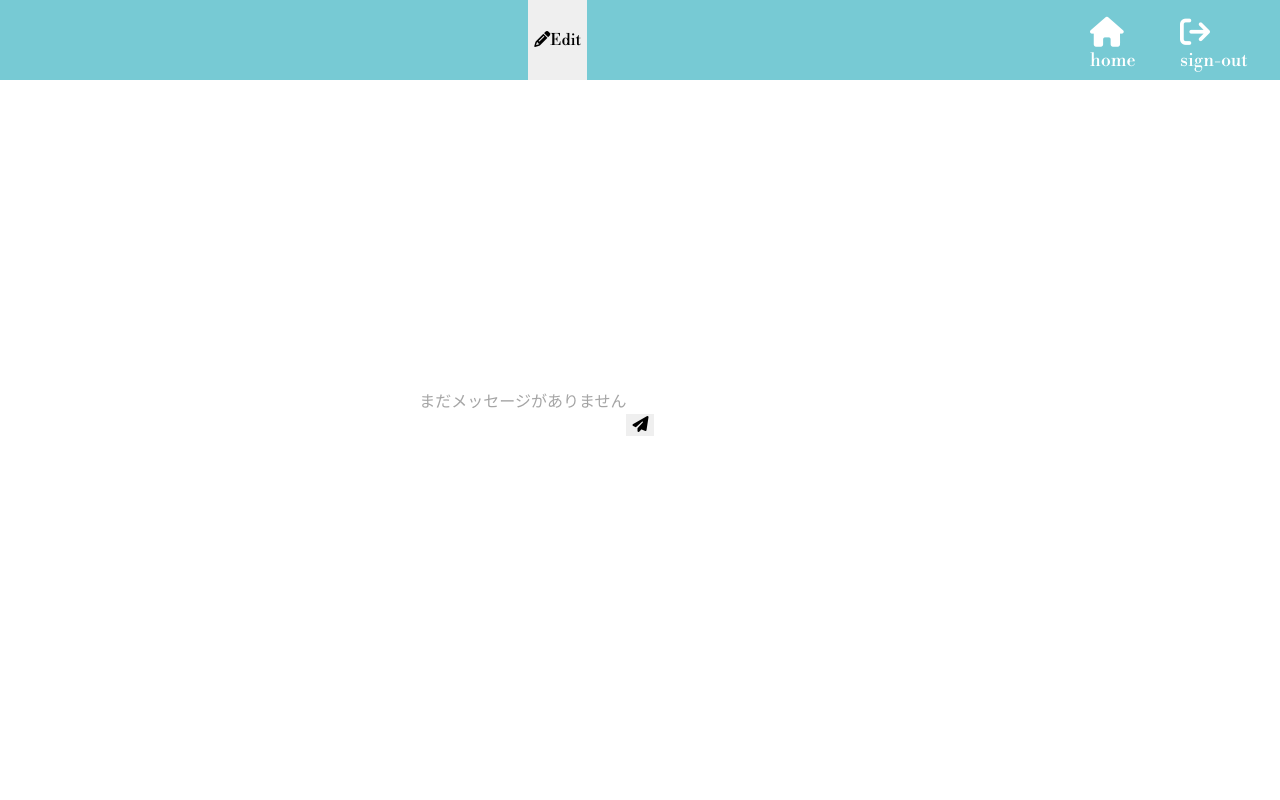
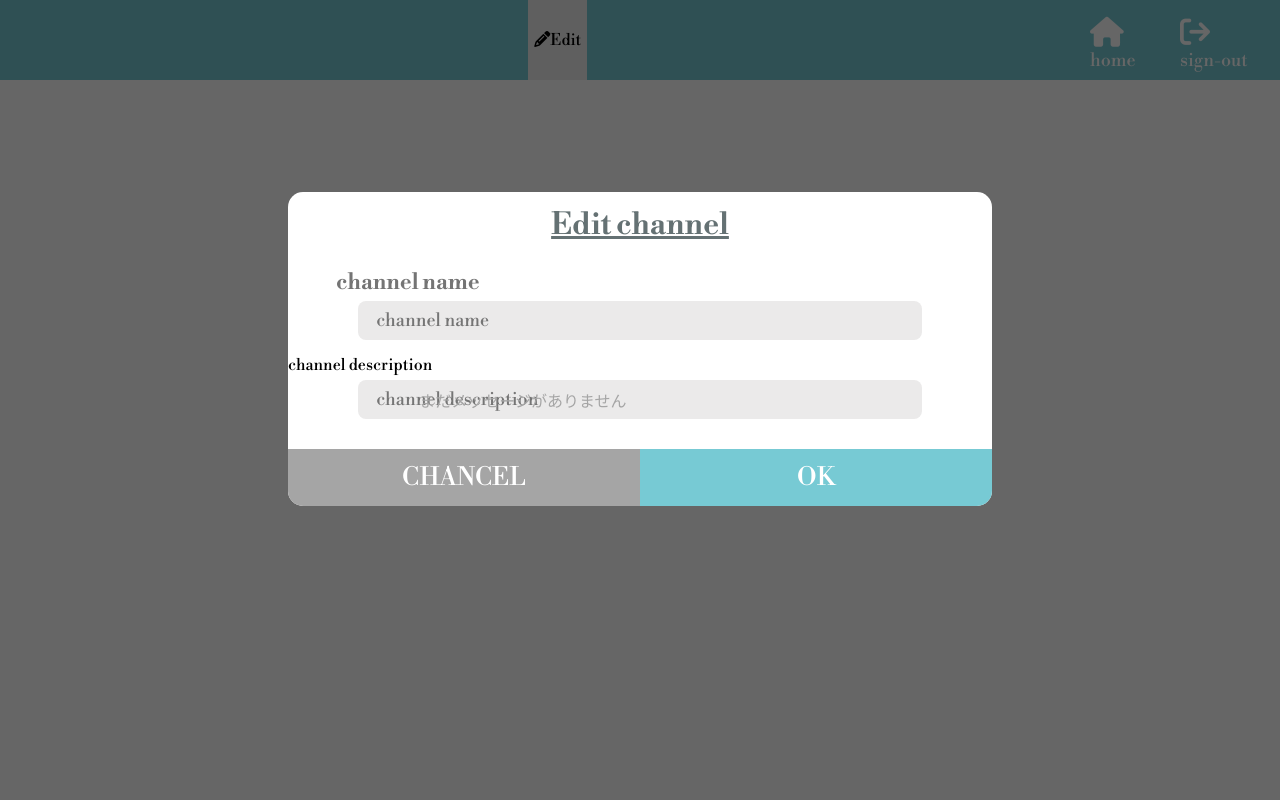
Before and after one commit to 2025-winter-hackathon-M-Team/chat_app, a Flask app: template ChatApp/templates/messages.html in a window 1280 px wide. Run offline with Flask 2, Linux system fonts and the light colour scheme; the template is opened without the code that fills it, so the values that code supplies are empty; some libraries are stand-ins or nearby versions; some web fonts are replaced.

Commit message:
サブカテゴリ作成/更新できるように修正

```diff
--- a/ChatApp/app.py
+++ b/ChatApp/app.py
@@ -217,7 +217,32 @@
 @app.route('/channels/<cid>', methods=['GET'])
 def sub_category_view(cid):
     sub_categories = Sub_category.find_by_main_category_id(cid)
-    return render_template('channels.html', sub_categories=sub_categories)
+    return render_template('channels.html', sub_categories=sub_categories, main_category_id=cid)
+
+# サブカテゴリ追加
+@app.route('/channels/update/<cid>', methods=['POST'])
+def create_sub_category_view(cid):
+    uid = session.get('uid')
+    sub_category_name = request.form.get('sub_category_name')
+    sub_category_description = request.form.get('sub_category_description')
+
+    Sub_category.create(uid, sub_category_name, sub_category_description, cid)
+
+    return redirect(url_for('sub_category_view', cid=cid))
+
+# サブカテゴリ名前、説明の更新
+@app.route('/channels/update_channel/<scid>', methods=['POST'])
+def update_sub_category_view(scid):
+    sub_category_name = request.form.get('sub_category_name')
+    sub_category_description = request.form.get('sub_category_description')
+
+    Sub_category.update(scid, sub_category_name, sub_category_description)
+
+    sub_category = Sub_category.find_by_sub_category_id(scid)
+    main_category_id = sub_category["main_category_id"]
+
+    return redirect(url_for('chatroom_view', cid=main_category_id, scid=scid))
+
 
 # チャット画面表示
 @app.route('/channels/<cid>/<scid>', methods=['GET'])
--- a/ChatApp/static/css/modals.css
+++ b/ChatApp/static/css/modals.css
@@ -13,10 +13,17 @@
     align-items: center;
 }
 
-#create-channel-modal,
-#update-channel-modal {
+#create-channel-modal{
     display: none;
 }
+
+/*
+#update-channel-modal{
+    display: none;
+}
+*/
+
+
 
 .modal-content{
     background-color: var(--white);
--- a/ChatApp/templates/modal/create-channel.html
+++ b/ChatApp/templates/modal/create-channel.html
@@ -6,7 +6,7 @@
         <form
             name="createChannelForm"
             class="modal-body"
-            action="/channels/update/{{ sub_category_id }}"
+            action="/channels/update/{{ main_category_id }}"
             method="POST"
         >
             <label for="sub_category_name" class="label-name">channel name</label>
@@ -33,7 +33,7 @@
             />
             <div class="modal-button">
                 <button class="modalClose" id="add-channel-close-bottun">
-                    CHANCEL
+                    CANCEL
                 </button>
                 <input type="submit" value="OK" class="modal-submit-button">
             </div>
--- a/ChatApp/templates/modal/update-channel.html
+++ b/ChatApp/templates/modal/update-channel.html
@@ -6,7 +6,7 @@
         <form
             name="updateChannelForm"
             class="modal-body"
-            action="/channels/update_channel"
+            action="/channels/update_channel/{{ sub_categories.id  }}"
             method="POST"
         >
             <label for="sub_category_name" class="label-name">channel name</label>
```
